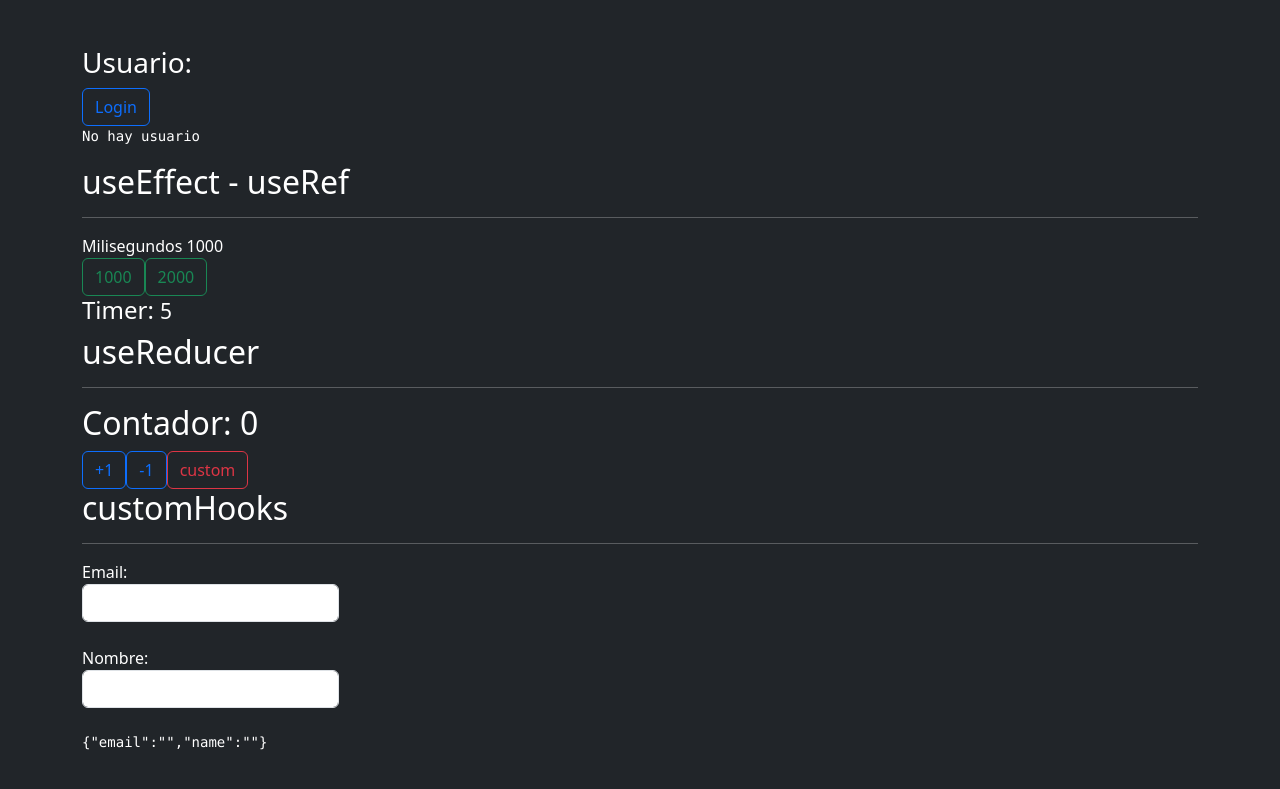
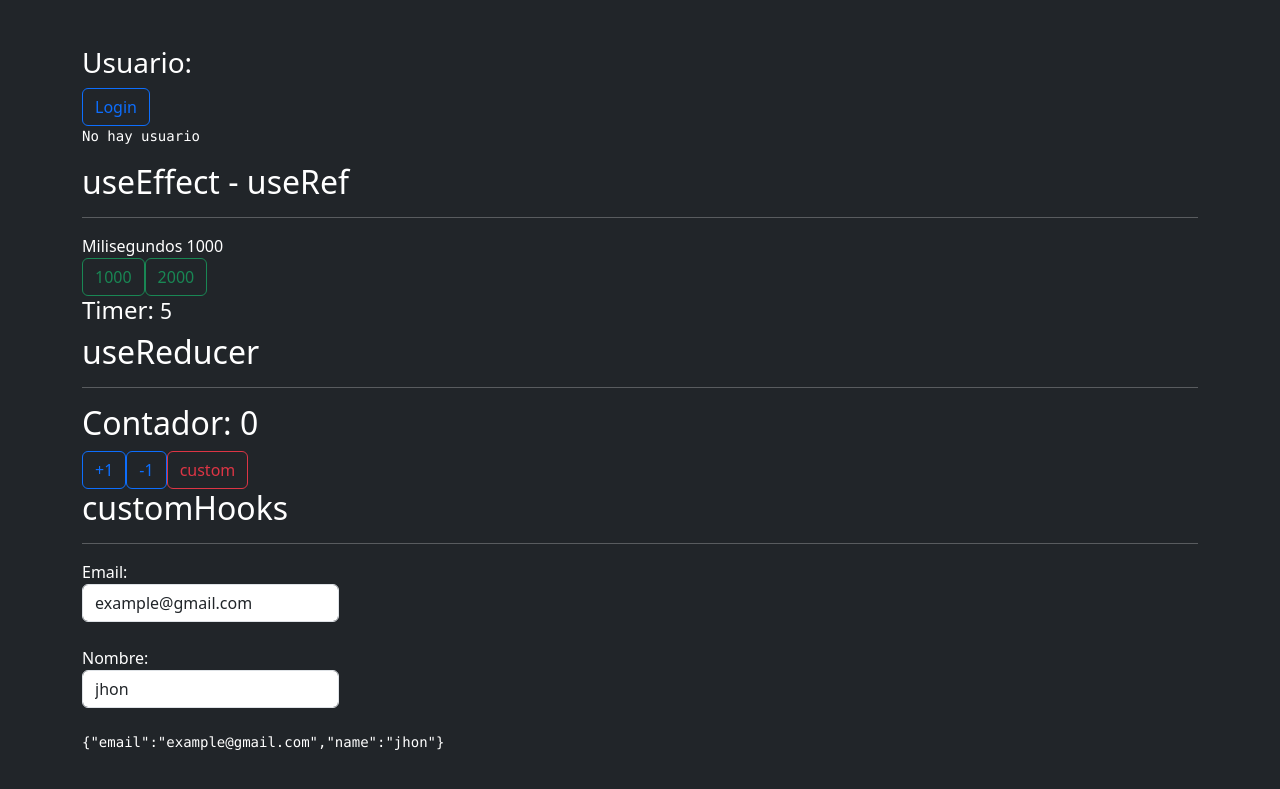
Before and after one commit to manzoDev/react-use-ts, a React (Create React App) app: page / in a window 1280 px wide. Shown: the part 281-1070 px from the top of the page. Built offline with nearby package versions, Linux system fonts and the light colour scheme.

Commit message:
work generic type in form

```diff
--- a/src/components/Formulario.tsx
+++ b/src/components/Formulario.tsx
@@ -1,12 +1,15 @@
-import { ChangeEvent, useState } from "react"
 import { useForm } from "../hooks/useForm"
+import { Form } from "../interface/Form";
 
 export default function Formulario() {
 
-    const { formulario, handleChange } = useForm({
-        email: '',
-        name: ''
+    const { formulario, handleChange } = useForm<Form>({
+        email: 'example@gmail.com',
+        name: 'jhon'
     });
+
+    //destructuramos
+    const { email, name } = formulario
 
     return (
         <form autoComplete="off">
@@ -17,8 +20,9 @@ export default function Formulario() {
                         type="email"
                         className="form-control"
                         name="email"
+                        value={email}
                         onChange={handleChange}
-                        />
+                    />
                 </label>
             </div>
 
@@ -28,8 +32,9 @@ export default function Formulario() {
                         type="text"
                         className="form-control"
                         name="name"
+                        value={name}
                         onChange={handleChange}
-                        />
+                    />
                 </label>
             </div>
 
--- a/src/hooks/useForm.tsx
+++ b/src/hooks/useForm.tsx
@@ -1,14 +1,14 @@
 import { ChangeEvent, useState } from "react";
 
-export const useForm = (initState: any) => {
+export const useForm = <T extends Object>(initState: T) => {
     const [formulario, setFormulario] = useState(initState);
 
-    const handleChange = ({target}: ChangeEvent<HTMLInputElement>) => {
-        const {name, value} = target;
+    const handleChange = ({ target }: ChangeEvent<HTMLInputElement>) => {
+        const { name, value } = target;
 
         setFormulario({
             ...formulario,
-            [ name ]: value
+            [name]: value
         });
     }
 
--- /dev/null
+++ b/src/interface/Form.ts
@@ -0,0 +1,4 @@
+export interface Form {
+    email: string;
+    name: string;
+}
```
